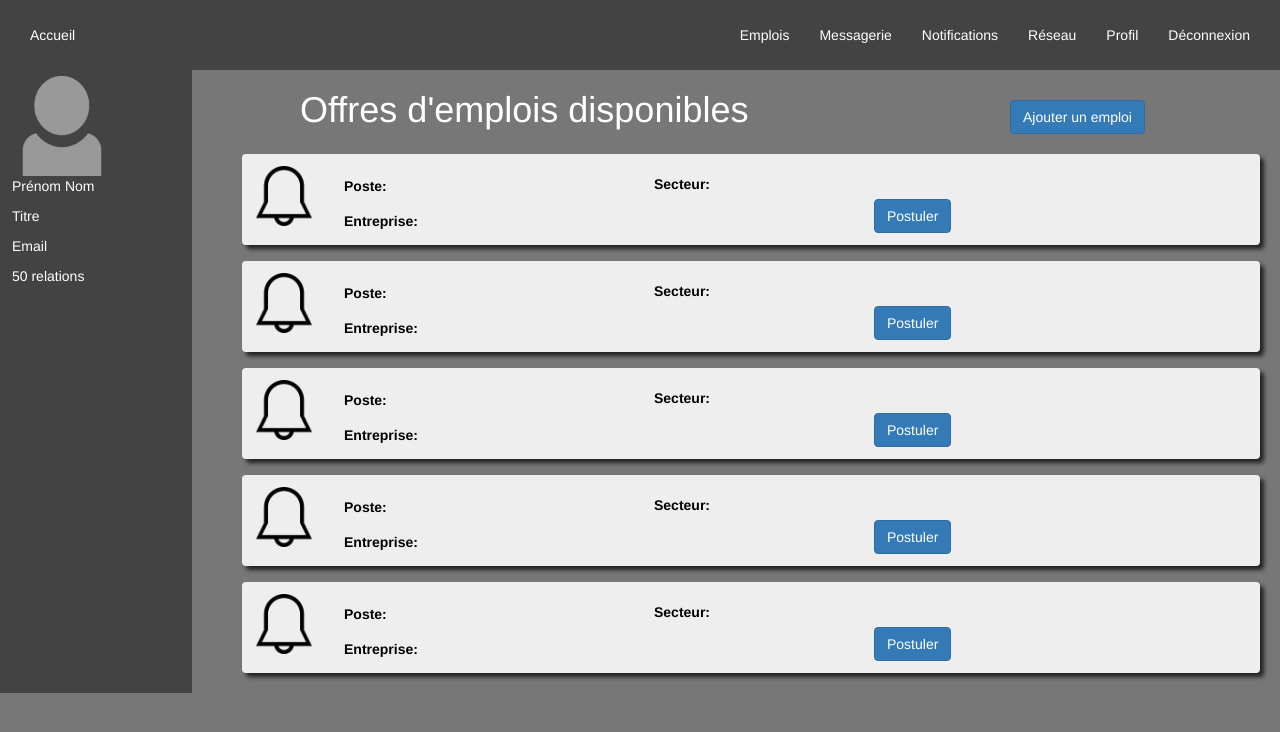
After one commit to Jujulego/linkedece, a PHP site: page /emploiadmin.php in a window 1280 px wide. The commit adds this page. Shown: the top 732 px of the page. Run offline with PHP 8.4, Linux system fonts and the light colour scheme.

Commit message:
fin emploi et emplois admin

```diff
--- a/css/style_accueil.css
+++ b/css/style_accueil.css
@@ -17,7 +17,7 @@
 #mur {
     flex: 1;
     padding: 12px;
-
+    width: 300px;
     display: flex;
     flex-direction: column;
 }
--- /dev/null
+++ b/css/style_emplois.css
@@ -0,0 +1,61 @@
+
+
+#conteneur {
+    display: flex;
+}
+
+.notifmur a {
+    color: #eee;
+    text-decoration: none;
+    border:1px solid #434343;
+    background-color: #434343;
+    padding: 5px;
+    margin-left: 1100px;
+}
+#profil {
+    padding: 12px;
+    background: #434343;
+    margin-top: -70px;
+    width: 15%;
+}
+
+#mur {
+    margin-left: 30px;
+    flex: 1;
+    padding: 12px;
+    width: 200px;
+    display: flex;
+    flex-direction: column;
+}
+
+h1
+{
+    margin-left: 300px;
+}
+
+.entreprise
+{
+    margin-left: 90px;
+    margin-top: 10px;
+}
+
+.secteur
+{
+   margin-left: 400px;
+    margin-top: -62px;
+}
+
+.poste
+{
+ margin-left: 90px;
+    margin-top: -50px;
+}
+button
+{
+    margin-left: 620px;
+}
+.ajoutemploi
+{
+    margin-top: -40px;
+    margin-left: 390px;
+}
--- /dev/null
+++ b/emploiadmin.php
@@ -0,0 +1,89 @@
+<?php
+/**
+ * Created by PhpStorm.
+ * User: Nolwenn
+ * Date: 04/05/2018
+ * Time: 10:34
+ */
+?>
+
+
+<!DOCTYPE html>
+<html xmlns="http://www.w3.org/1999/html">
+<head>
+    <meta http-equiv="Content-Type" content="text/html; charset=utf-8" />
+
+    <link href="bootstrap/css/bootstrap.min.css" rel="stylesheet">
+    <link <link href="https://maxcdn.bootstrapcdn.com/bootstrap/3.3.7/css/bootstrap.min.css" rel="stylesheet">
+
+
+    <link rel="stylesheet" href="css/style_profil.css" />
+    <link rel="stylesheet" href="css/style_menuhaut.css" />
+    <link rel="stylesheet" href="css/style_general.css" />
+    <link rel="stylesheet" href="css/style_emplois.css" />
+
+    <title>Modifier votre experience</title>
+</head>
+<body>
+<?php include("include/menuhaut.php") ?>
+<h1>Offres d'emplois disponibles</h1>
+<div class="ajoutemploi"><button type="button" class="btn btn-primary">Ajouter un emploi</button></div>
+<div id="conteneur">
+    <section id="profil">
+        <img src="images/profil.png" width="100px" height="100px" alt="Photo de profil par défault" />
+        <p>Prénom Nom</p>
+        <p>Titre</p>
+        <p>Email</p>
+        <p>50 relations</p>
+    </section>
+
+    <section id="mur" class="notifmur">
+
+        <article>
+            <img src="images/notif.png" width="60px" height="60px" alt="Photo de notification" />
+
+            <div class="poste"> <label>Poste:   </label></div>
+            <div class="entreprise"> <label>Entreprise: </label></div>
+            <div class="secteur"><label>Secteur:</label></div>
+            <button type="button" class="btn btn-primary">Postuler</button>
+        </article>
+        <article>
+            <img src="images/notif.png" width="60px" height="60px" alt="Photo de notification" />
+
+            <div class="poste"> <label>Poste:   </label></div>
+            <div class="entreprise"> <label>Entreprise: </label></div>
+            <div class="secteur"><label>Secteur:</label></div>
+            <button type="button" class="btn btn-primary">Postuler</button>
+        </article>
+        <article>
+            <img src="images/notif.png" width="60px" height="60px" alt="Photo de notification" />
+
+            <div class="poste"> <label>Poste:   </label></div>
+            <div class="entreprise"> <label>Entreprise: </label></div>
+            <div class="secteur"><label>Secteur:</label></div>
+            <button type="button" class="btn btn-primary">Postuler</button>
+        </article>
+        <article>
+            <img src="images/notif.png" width="60px" height="60px" alt="Photo de notification" />
+
+            <div class="poste"> <label>Poste:   </label></div>
+            <div class="entreprise"> <label>Entreprise: </label></div>
+            <div class="secteur"><label>Secteur:</label></div>
+            <button type="button" class="btn btn-primary">Postuler</button>
+        </article>
+        <article>
+            <img src="images/notif.png" width="60px" height="60px" alt="Photo de notification" />
+
+            <div class="poste"> <label>Poste:   </label></div>
+            <div class="entreprise"> <label>Entreprise: </label></div>
+            <div class="secteur"><label>Secteur:</label></div>
+            <button type="button" class="btn btn-primary">Postuler</button>
+        </article>
+
+
+    </section>
+</div>
+
+
+</body>
+</html>
--- a/include/menuhaut.php
+++ b/include/menuhaut.php
@@ -11,7 +11,7 @@
 
     <div id="espace"></div>
 
-    <a href="emplois.php"> Emplois </a>
+    <a href="emploi.php"> Emplois </a>
     <a href="messagerie.php"> Messagerie </a>
     <a href="notifications.php"> Notifications </a>
     <a href="reseau.php"> Réseau </a>
```
Also changed, not shown: emploi.php (added, +86 -0 lines), css/style_modifexperience.css (added), css/style_modifformation.css (added), style_modifexperience.css (deleted), style_modifformation.css (deleted).
